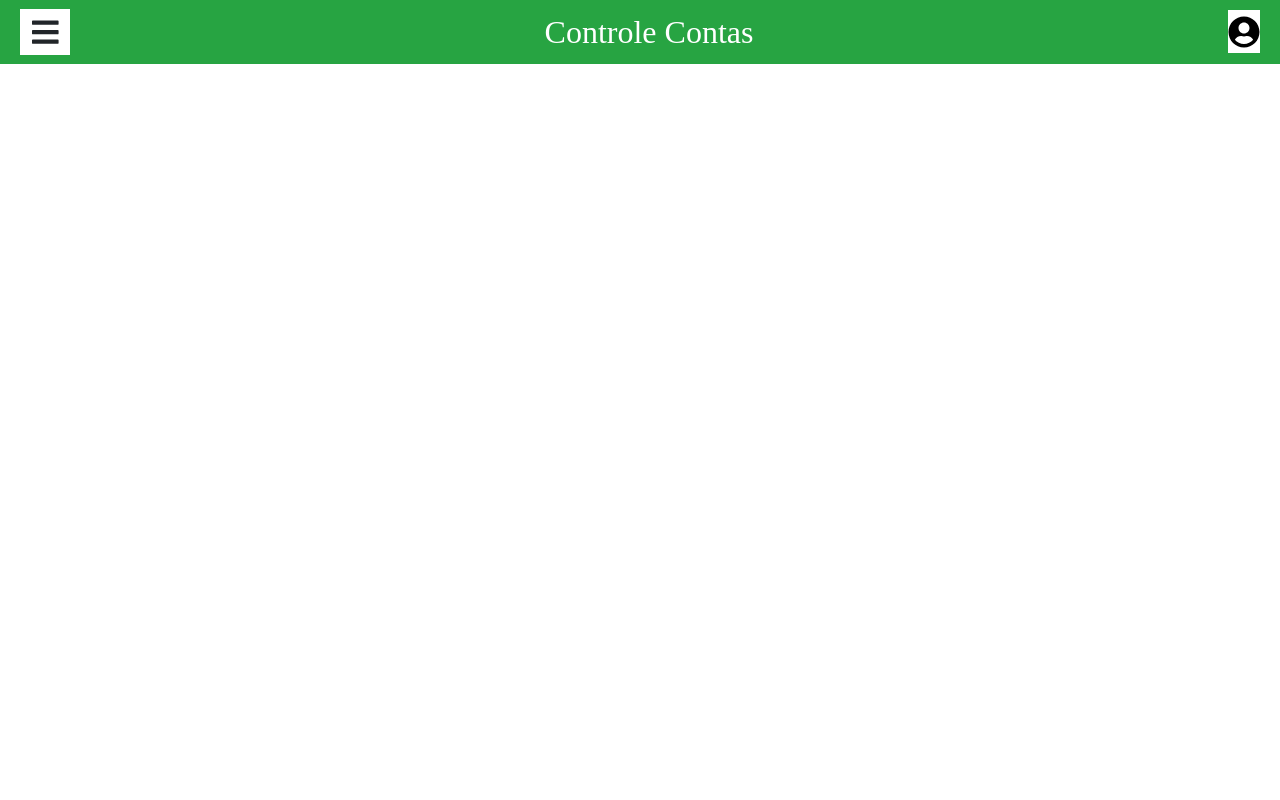
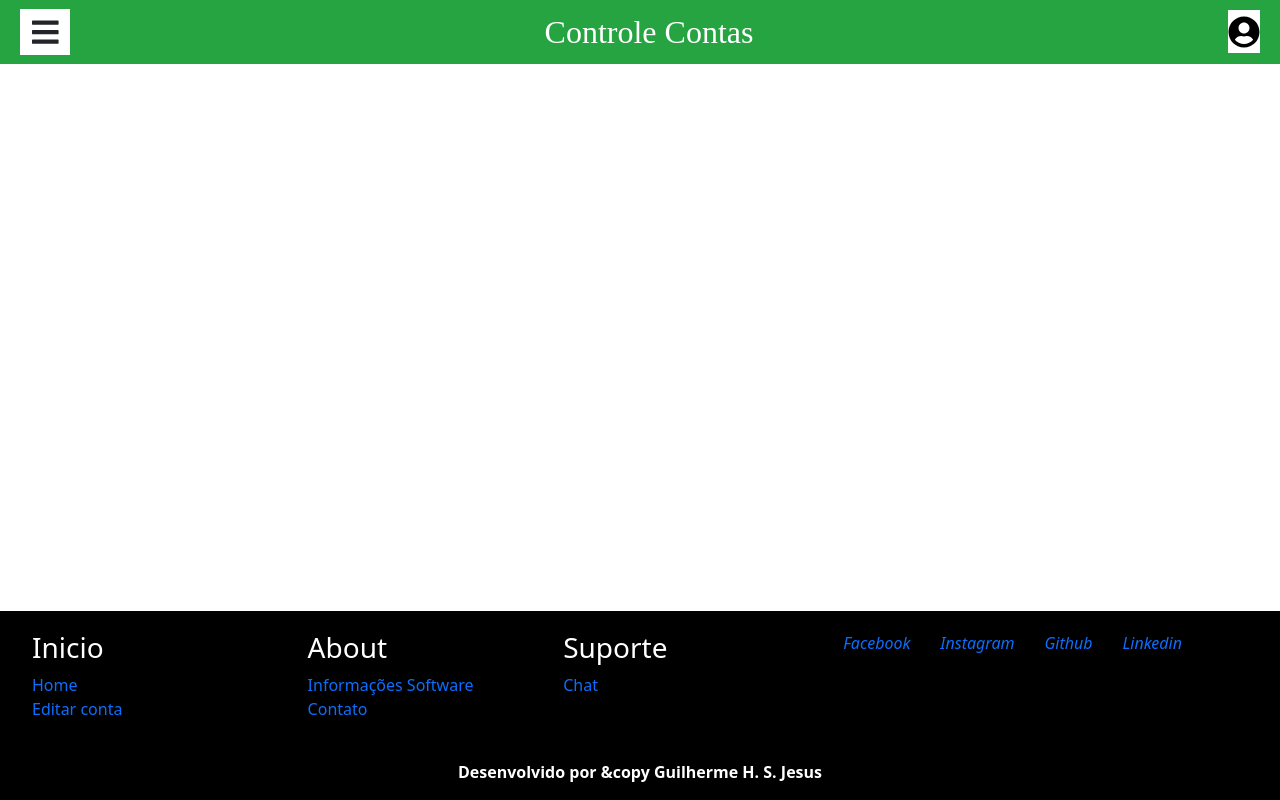
Before and after one commit to Guilherme26h/ControleContasPessoais, a React (Create React App) app in the folder frontend/: page / in a window 1280 px wide. Built offline with nearby package versions, Linux system fonts and the light colour scheme; a web font is replaced by a local one.

Commit message:
Footer finalizado faltando somente os icones

```diff
--- a/frontend/src/App.tsx
+++ b/frontend/src/App.tsx
@@ -1,12 +1,16 @@
 import './App.css';
 import NavBar from './components/NavBar';
+import Footer from './components/Footer';
 
 
 
 function App() {
 
   return (
-    <NavBar />
+    <div>
+      <NavBar />
+      <Footer />
+    </div>
   );
 }
 
--- /dev/null
+++ b/frontend/src/components/Footer/index.tsx
@@ -0,0 +1,43 @@
+import "./style.css";
+import { FontAwesomeIcon } from "@fortawesome/react-fontawesome";
+
+function Footer() {
+  return (
+    <div className="footer">
+      <div className="begin">
+        <ul>
+          <h3>Inicio</h3>
+          <a href=""><li>Home</li></a>
+          <a href=""><li>Editar conta</li></a>
+        </ul>
+      </div>
+      <div className="about">
+        <ul>
+          <h3>About</h3>
+          <a href=""><li>Informações Software</li></a>
+          <a href=""><li>Contato</li></a>
+        </ul>
+      </div>
+      <div className="suport">
+        <ul>
+          <h3>Suporte</h3>
+          <a href=""><li>Chat</li></a>
+        </ul>
+      </div>
+      <div className="icons-social-medias">
+        <ul>
+          <li><a href=""><i className="Facebook">Facebook</i></a></li>
+          <li><a href=""><i className="Instagram">Instagram</i></a></li>
+          <li><a href=""><i className="Github">Github</i></a></li>
+          <li><a href=""><i className="Linkedin">Linkedin</i></a></li>
+        </ul>
+      </div>
+      <div className="developer">
+        <p>Desenvolvido por &copy Guilherme H. S. Jesus</p>
+      </div>
+    </div>
+
+  );
+}
+
+export default Footer;
--- /dev/null
+++ b/frontend/src/components/Footer/style.css
@@ -0,0 +1,92 @@
+.footer {
+  background-color: black;
+  color: white;
+  position: absolute;
+  width: 100%;
+  bottom: 0;
+  display: -webkit-box;
+  display: -ms-flexbox;
+  display: flex;
+  -webkit-box-orient: horizontal;
+  -webkit-box-direction: normal;
+      -ms-flex-direction: row;
+          flex-direction: row;
+  -ms-flex-wrap: wrap;
+      flex-wrap: wrap;
+  -ms-flex-line-pack: end;
+      align-content: flex-end;
+}
+
+.footer .begin {
+  margin-top: 20px;
+  width: 250px;
+}
+
+.footer .begin ul {
+  list-style-type: none;
+}
+
+.footer .begin a {
+  text-decoration: none;
+}
+
+.footer .about {
+  margin-top: 20px;
+  margin-left: 2%;
+  width: 230px;
+}
+
+.footer .about ul {
+  list-style-type: none;
+}
+
+.footer .about a {
+  text-decoration: none;
+}
+
+.footer .suport {
+  margin-top: 20px;
+  margin-left: 2%;
+  width: 250px;
+}
+
+.footer .suport ul {
+  list-style-type: none;
+}
+
+.footer .suport a {
+  text-decoration: none;
+}
+
+.footer .icons-social-medias {
+  margin-top: 20px;
+}
+
+.footer .icons-social-medias ul {
+  list-style-type: none;
+}
+
+.footer .icons-social-medias ul li {
+  display: inline-block;
+  margin-left: 30px;
+}
+
+.footer .icons-social-medias a {
+  text-decoration: none;
+}
+
+.footer .developer {
+  margin-top: 20px;
+  width: 100%;
+  text-align: center;
+  font-weight: bold;
+  text-align: center;
+  -webkit-box-align: center;
+      -ms-flex-align: center;
+          align-items: center;
+}
+
+.footer .developer p {
+  margin-top: 3px;
+}
+/*# sourceMappingURL=style.css.map */
--- /dev/null
+++ b/frontend/src/components/Footer/style.scss
@@ -0,0 +1,75 @@
+.footer{
+    background-color: black;
+    color: white;
+    position: absolute;
+    width:100%;
+    bottom:0;
+    display:flex;
+    flex-direction: row;
+    flex-wrap: wrap;
+    align-content: flex-end;
+    .begin{
+        margin-top: 20px;
+        width:250px;
+
+        ul{
+            list-style-type: none;
+        }
+        a{
+            text-decoration: none;
+        }
+    }
+    .about{
+        margin-top: 20px;
+        margin-left: 2%;
+        width: 230px;
+        ul{
+            list-style-type: none;
+        }
+        a{
+            text-decoration: none;
+        }
+    }
+    .suport{
+        margin-top: 20px;
+        margin-left: 2%;
+        width: 250px;
+        ul{
+            list-style-type: none;
+        }
+        a{
+            text-decoration: none;
+        }
+    }
+    .icons-social-medias{
+        margin-top: 20px;
+
+
+        ul{
+
+            list-style-type: none;
+            li{
+                display:inline-block;
+                margin-left: 30px;
+            }
+        }
+
+        a{
+            text-decoration: none;
+        }
+    }
+    .developer{
+
+        margin-top:20px;
+        width: 100%;
+        text-align: center;
+        font-weight: bold;
+        text-align: center;
+        align-items: center;
+        p{
+            margin-top:3px;
+        }
+    }
+
+
+}
```
Also changed, not shown: 1 other file (tests, documents, lock files or other folders).
